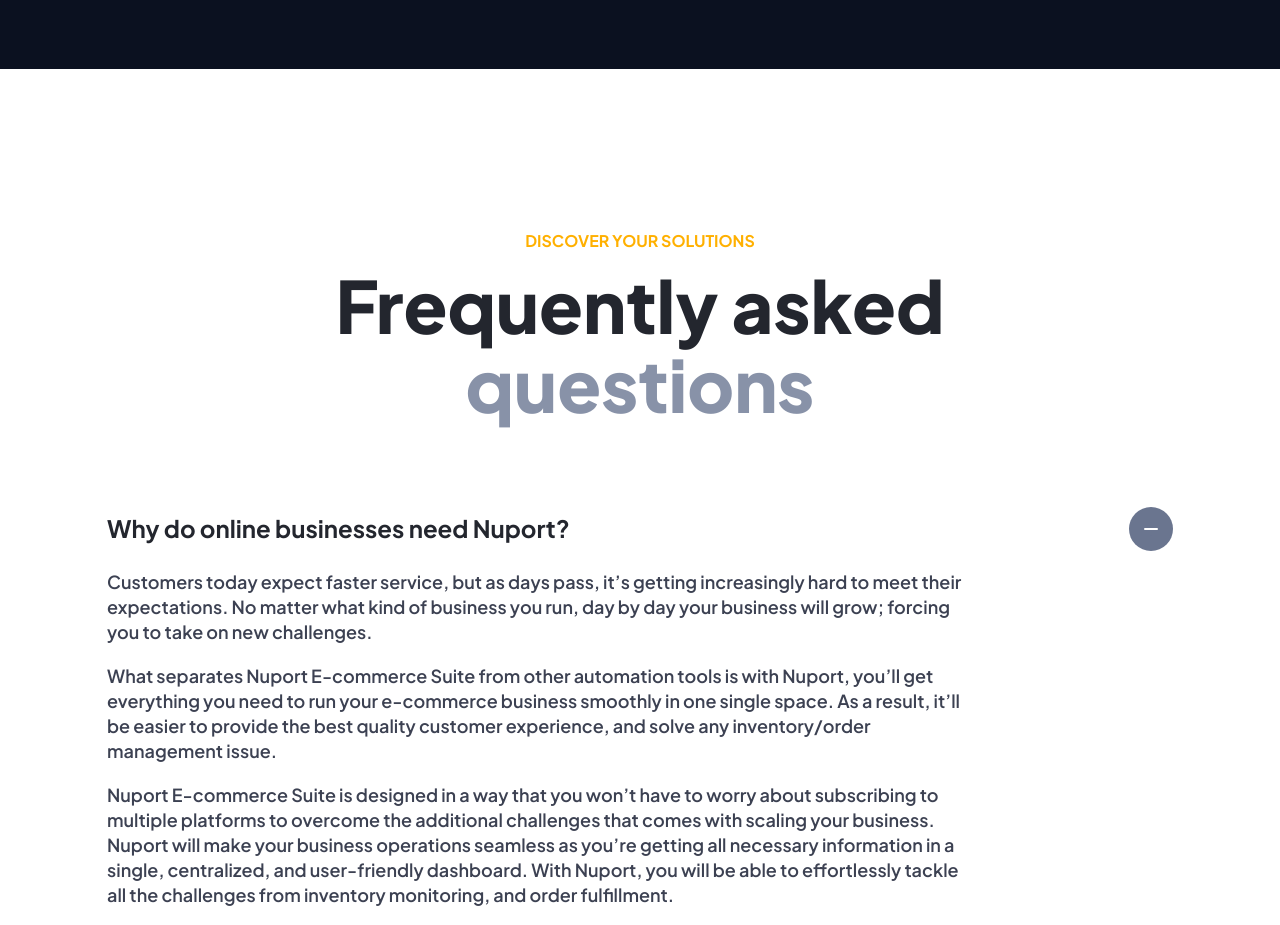
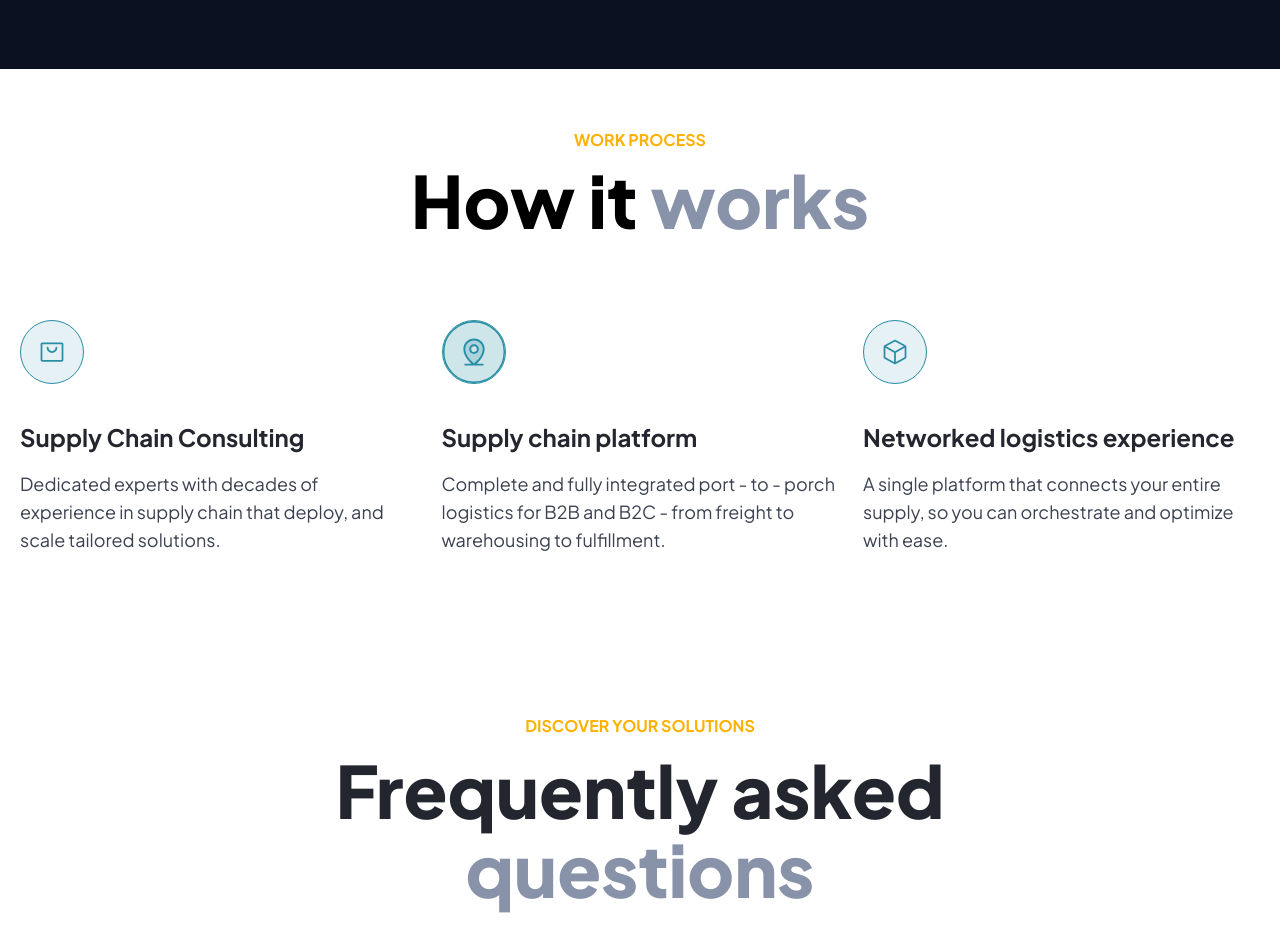
Before and after one commit to Sanjay2929/nuport-next, a Next.js app: page /enterprise in a window 1280 px wide. Shown: the part 5620-6545 px from the top of the page. Built offline with nearby package versions, Linux system fonts and the light colour scheme.

Commit message:
code merge

```diff
--- /dev/null
+++ b/src/app/blogs/page.js
@@ -0,0 +1,12 @@
+import Hero from "@/components/blogs/Hero";
+import React from "react";
+
+const page = () => {
+  return (
+    <div className="bg-darkBlue">
+      <Hero />
+    </div>
+  );
+};
+
+export default page;
--- a/src/app/enterprise/page.js
+++ b/src/app/enterprise/page.js
@@ -8,6 +8,7 @@
 import DiscoverSolutions from "@/components/product/DiscoverSolutions";
 import ProductHero from "@/components/product/ProductHero";
 import TrustedByKnown from "@/components/product/TrustedByKnown";
+import WorkProcess from "@/components/product/WorkProcess";
 
 const page = () => {
   return (
@@ -38,6 +39,7 @@
         solutionCards={enterpriseSolutions}
       />
       <AutomatedInventory />
+      <WorkProcess />
       <DiscoverFaq />
       <SuccessFullStart />
     </>
--- /dev/null
+++ b/src/components/blogs/Hero.jsx
@@ -0,0 +1,17 @@
+import React from "react";
+import { CircleArrow } from "../common/Icons";
+
+const Hero = () => {
+  return (
+    <div className="pt-[160px] pb-[120px] flex flex-col items-center">
+      <div className="ps-5 pe-2 flex gap-2.5 items-center py-1.5 md:text-base text-xs yellow_gradient rounded-full border border-orangeDark text-white">
+        Know us better <CircleArrow />
+      </div>
+      <h1 className="font-extrabold lg:text-[72px] pb-12 sm:text-5xl text-[36px] text-white text-center max-w-[1141px] mx-auto !leading-[110%] pt-4">
+        Blogs
+      </h1>
+    </div>
+  );
+};
+
+export default Hero;
--- a/src/components/common/Helper.jsx
+++ b/src/components/common/Helper.jsx
@@ -30,6 +30,7 @@
   RoleUsers,
   ScanIcon,
   Setting,
+  ShoppingBag,
   ShoppingCart,
   SquareCube,
   Twitter,
@@ -421,7 +422,7 @@
   },
   {
     title: "Blog",
-    link: "#blog",
+    link: "/blogs",
   },
   {
     title: "Videos",
@@ -627,6 +628,27 @@
     title: "Integrated Shipping",
     description:
       "Ship your orders at lightning-fast speed with an integrated environment with the top couriers in your area.",
+  },
+];
+// Enterprise work process
+export const workProcess = [
+  {
+    icon: <ShoppingBag />,
+    title: "Supply Chain Consulting",
+    description:
+      "Dedicated experts with decades of experience in supply chain that deploy, and scale tailored solutions.",
+  },
+  {
+    icon: <LocationIcon />,
+    title: "Supply chain platform",
+    description:
+      "Complete and fully integrated port - to - porch logistics for B2B and B2C - from freight to warehousing to fulfillment.",
+  },
+  {
+    icon: <SquareCube />,
+    title: "Networked logistics experience",
+    description:
+      "A single platform that connects your entire supply, so you can orchestrate and optimize with ease.",
   },
 ];
 // Discover solution enterprise
--- a/src/components/common/Icons.jsx
+++ b/src/components/common/Icons.jsx
@@ -1236,3 +1236,19 @@
     </svg>
   );
 };
+export const ShoppingBag = () => {
+  return (
+    <svg
+      width="24"
+      height="20"
+      viewBox="0 0 24 20"
+      fill="none"
+      xmlns="http://www.w3.org/2000/svg"
+    >
+      <path
+        d="M21.625 0.375H2.375C1.91087 0.375 1.46575 0.559374 1.13756 0.887563C0.809374 1.21575 0.625 1.66087 0.625 2.125V17.875C0.625 18.3391 0.809374 18.7842 1.13756 19.1124C1.46575 19.4406 1.91087 19.625 2.375 19.625H21.625C22.0891 19.625 22.5342 19.4406 22.8624 19.1124C23.1906 18.7842 23.375 18.3391 23.375 17.875V2.125C23.375 1.66087 23.1906 1.21575 22.8624 0.887563C22.5342 0.559374 22.0891 0.375 21.625 0.375ZM21.625 17.875H2.375V2.125H21.625V17.875ZM17.25 5.625C17.25 7.01739 16.6969 8.35274 15.7123 9.33731C14.7277 10.3219 13.3924 10.875 12 10.875C10.6076 10.875 9.27226 10.3219 8.28769 9.33731C7.30312 8.35274 6.75 7.01739 6.75 5.625C6.75 5.39294 6.84219 5.17038 7.00628 5.00628C7.17038 4.84219 7.39294 4.75 7.625 4.75C7.85706 4.75 8.07962 4.84219 8.24372 5.00628C8.40781 5.17038 8.5 5.39294 8.5 5.625C8.5 6.55326 8.86875 7.4435 9.52513 8.09987C10.1815 8.75625 11.0717 9.125 12 9.125C12.9283 9.125 13.8185 8.75625 14.4749 8.09987C15.1313 7.4435 15.5 6.55326 15.5 5.625C15.5 5.39294 15.5922 5.17038 15.7563 5.00628C15.9204 4.84219 16.1429 4.75 16.375 4.75C16.6071 4.75 16.8296 4.84219 16.9937 5.00628C17.1578 5.17038 17.25 5.39294 17.25 5.625Z"
+        fill="#288EA5"
+      />
+    </svg>
+  );
+};
--- a/src/components/product/DiscoverSolutions.jsx
+++ b/src/components/product/DiscoverSolutions.jsx
@@ -4,7 +4,6 @@
 
 const DiscoverSolutions = ({ heading, solutionCards }) => {
   return (
-    <>
       <div className="container 2xl:max-w-[1285px] px-5 2xl:px-0 mx-auto mt-[59px] mb-16 md:mb-24 lg:mb-[128px] xl:mb-[160px]">
         <div className=" flex justify-center flex-wrap xl:justify-between items-end">
           <div className="text-center xl:text-start">
@@ -42,7 +41,6 @@
           ))}
         </div>
       </div>
-    </>
   );
 };
 
--- /dev/null
+++ b/src/components/product/WorkProcess.jsx
@@ -0,0 +1,40 @@
+import React from "react";
+import { workProcess } from "../common/Helper";
+const WorkProcess = () => {
+  return (
+    <div className="container 2xl:max-w-[1285px] px-5 2xl:px-0 mx-auto mt-[59px]">
+      <p className="text-base font-bold font-plus text-orangeDark mb-3 uppercase text-center">
+        work process
+      </p>
+      <h2 className="font-plus text-gray-900 text-[32px] lg:text-5xl xl:text-7xl font-extrabold max-w-[848px] mx-auto text-center">
+        How it <span className="text-garyMedium"> works </span>
+      </h2>
+      <div className=" flex flex-wrap lg:justify-between justify-center mt-10 lg:mt-[84px] gap-x-6 gap-y-8">
+        {workProcess.map((value, index) => (
+          <div
+            key={index}
+            className=" w-full sm:w-[calc(50%-12px)] lg:max-w-[calc(33.3%-16px)] transition-all ease-in-out duration-300 hover:-translate-y-2"
+          >
+            <div className=" sm:max-w-[412px] mx-auto sm:mx-0 rounded-2xl flex flex-col justify-between">
+              <div className="flex justify-center items-center w-[64px] h-[64px] rounded-full border border-tealBlue bg-tealBlue bg-opacity-[12%]">
+                {value.icon}
+              </div>
+              <div>
+                <h3
+                  className={`!leading-[142%] text-xl lg:text-2xl text-shark  font-plus font-bold mb-4 xl:pt-9 pt-5 ${value.widthTitle}`}
+                >
+                  {value.title}
+                </h3>
+                <p className="text-lg font-plus font-normal text-arsenicGray sm:max-w-[397px]">
+                  {value.description}
+                </p>
+              </div>
+            </div>
+          </div>
+        ))}
+      </div>
+    </div>
+  );
+};
+
+export default WorkProcess;
```
